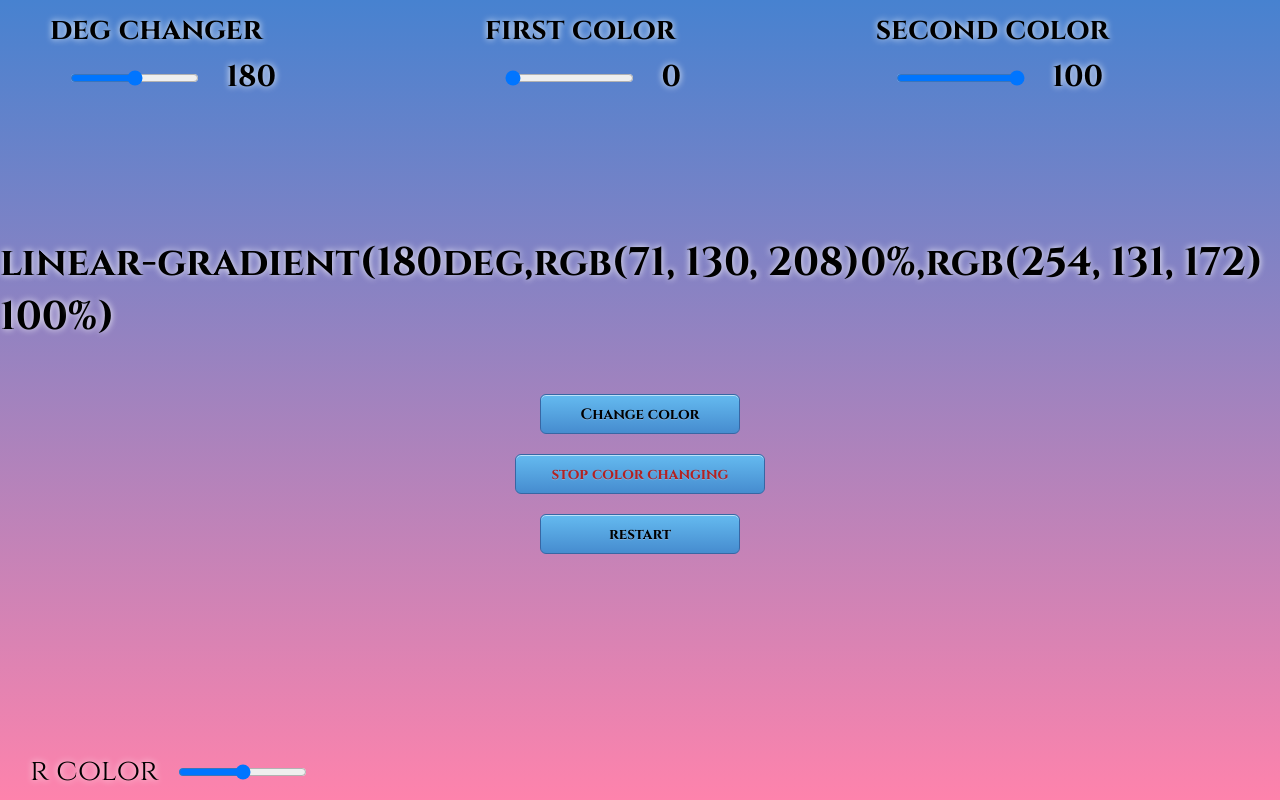
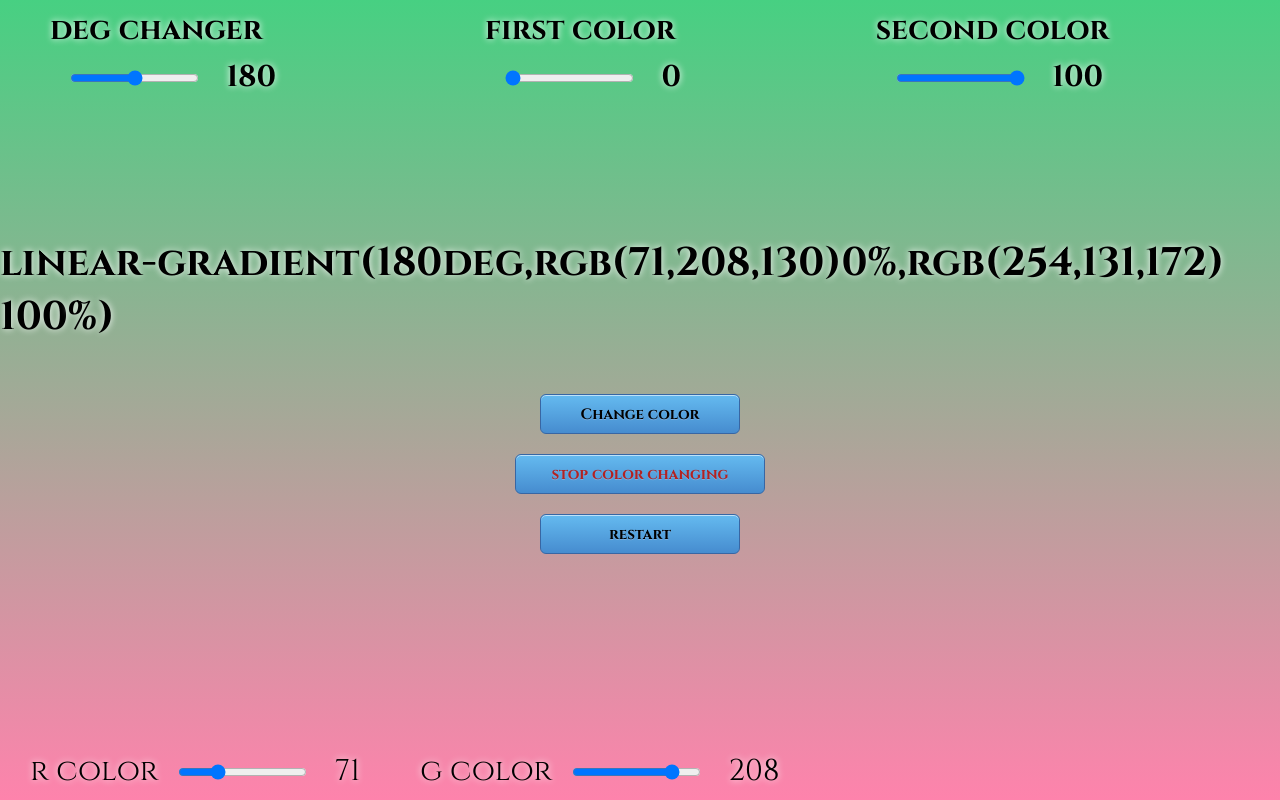
Before and after one commit to R-Sliw/Bg-color-changer, a React (Vite) app: page / in a window 1280 px wide. Built offline with nearby package versions, Linux system fonts and the light colour scheme.

Commit message:
added handleRColor, start one logic for RGB handle

```diff
--- a/src/App.tsx
+++ b/src/App.tsx
@@ -5,7 +5,11 @@ import { useGlobalContext } from "./logic/context";
 
 interface LogicContext {
   changeColor: () => void;
-  color: string;
+  color: {
+    r: number;
+    g: number;
+    b: number;
+  };
   color2: string;
   handleDeg: (e: React.ChangeEvent<HTMLInputElement>) => void;
   degValue: number;
@@ -19,7 +23,7 @@ interface LogicContext {
 const App = () => {
   const {
     changeColor,
-    color,
+    color: { r, g, b },
     color2,
     degValue,
     startInterval,
@@ -28,18 +32,17 @@ const App = () => {
     procentColor2,
     handleReset,
   } = useGlobalContext() as LogicContext;
-
   return (
     <main className="App">
       <Nav />
       <div
         className="App_container"
         style={{
-          background: `linear-gradient(${degValue}deg, rgb(${color})${procentColor1}%, rgb(${color2}) ${procentColor2}%)`,
+          background: `linear-gradient(${degValue}deg,rgb(${r},${g},${b})${procentColor1}%,rgb(${color2})${procentColor2}%)`,
         }}
       >
         <div className="App_info">
-          linear-gradient({degValue}deg,rgb({color}){procentColor1}%,rgb(
+          linear-gradient({degValue}deg,rgb({r},{g},{b}){procentColor1}%,rgb(
           {color2}) {procentColor2}%)
         </div>
         <button type="button" className="App_btn-changer" onClick={changeColor}>
--- a/src/components/BottomNav.tsx
+++ b/src/components/BottomNav.tsx
@@ -1,16 +1,22 @@
 import { useGlobalContext } from "../logic/context";
 
 interface Props {
-  rColor: number;
+  color: {
+    r: number;
+    g: number;
+    b: number;
+  };
   handleRColor: (e: React.ChangeEvent<HTMLInputElement>) => void;
 }
 
 export const BottomNav = () => {
-  const { rColor, handleRColor } = useGlobalContext() as Props;
+  const {
+    color: { r, g },
+    handleRColor,
+  } = useGlobalContext() as Props;
 
   return (
     <div className="bottomNav">
-      {" "}
       <label htmlFor="rColor" className="nav_text">
         r color
         <input
@@ -19,11 +25,25 @@ export const BottomNav = () => {
           id="rColor"
           min="0"
           max="255"
-          value={rColor}
+          value={r}
           onChange={(e) => handleRColor(e)}
           className="nav_input"
         />{" "}
-        {rColor}
+        {r}
+      </label>
+      <label htmlFor="gColor" className="nav_text">
+        g color
+        <input
+          type="range"
+          name="gColor"
+          id="gColor"
+          min="0"
+          max="255"
+          value={g}
+          onChange={(e) => handleRColor(e)}
+          className="nav_input"
+        />{" "}
+        {g}
       </label>
     </div>
   );
--- a/src/logic/context.tsx
+++ b/src/logic/context.tsx
@@ -12,7 +12,11 @@ interface ContextProviderProps {
 }
 
 const initialState = {
-  color: "255, 255, 255",
+  color: {
+    r: 255,
+    g: 255,
+    b: 255,
+  },
   color2: "0,0,0",
   degValue: 180,
   interval: true,
@@ -52,6 +56,17 @@ const AppProvider = ({ children }: ContextProviderProps) => {
     dispatch({ type: "RESET", payload: initialState });
   };
 
+  const handleRColor = (e: React.ChangeEvent<HTMLInputElement>) => {
+    const { name, value } = e.target;
+    console.log(e.target.name);
+    if (name === "rColor") {
+      dispatch({ type: "R_COLOR", payload: parseInt(value) });
+    }
+    if (name === "gColor") {
+      dispatch({ type: "R_COLOR", payload: parseInt(value) });
+    }
+  };
+
   useEffect(() => {
     if (interval) {
       const newColor = setInterval(() => changeColor(), 4000);
@@ -77,6 +92,7 @@ const AppProvider = ({ children }: ContextProviderProps) => {
         procentColor2,
         handleColorProcent2,
         handleReset,
+        handleRColor,
       }}
     >
       {children}
--- a/src/logic/reducer.ts
+++ b/src/logic/reducer.ts
@@ -1,5 +1,9 @@
 interface State {
-  color: string;
+  color: {
+    r: number;
+    g: number;
+    b: number;
+  };
   color2: string;
   degValue: number;
   interval: boolean;
@@ -11,6 +15,10 @@ type Action =
   | { type: "START_INTERVAL" | "NEW_COLOR" }
   | {
       type: "DEG_CHANGER" | "PROCENT_COLOR1" | "PROCENT_COLOR2";
+      payload: number;
+    }
+  | {
+      type: "R_COLOR";
       payload: number;
     }
   | {
@@ -29,8 +37,13 @@ export const reducer = (state: State, action: Action) => {
     case "NEW_COLOR":
       return {
         ...state,
-        color: `${r}, ${b}, ${g}`,
-        color2: `${r2}, ${b2}, ${g2}`,
+        color: {
+          ...state.color,
+          r,
+          g,
+          b,
+        },
+        color2: `${r2},${b2},${g2}`,
       };
 
     case "DEG_CHANGER":
@@ -62,6 +75,15 @@ export const reducer = (state: State, action: Action) => {
         ...action.payload,
       };
 
+    case "R_COLOR":
+      return {
+        ...state,
+        color: true && {
+          ...state.color,
+          r: action.payload,
+        },
+      };
+
     default:
       return state;
   }
```
